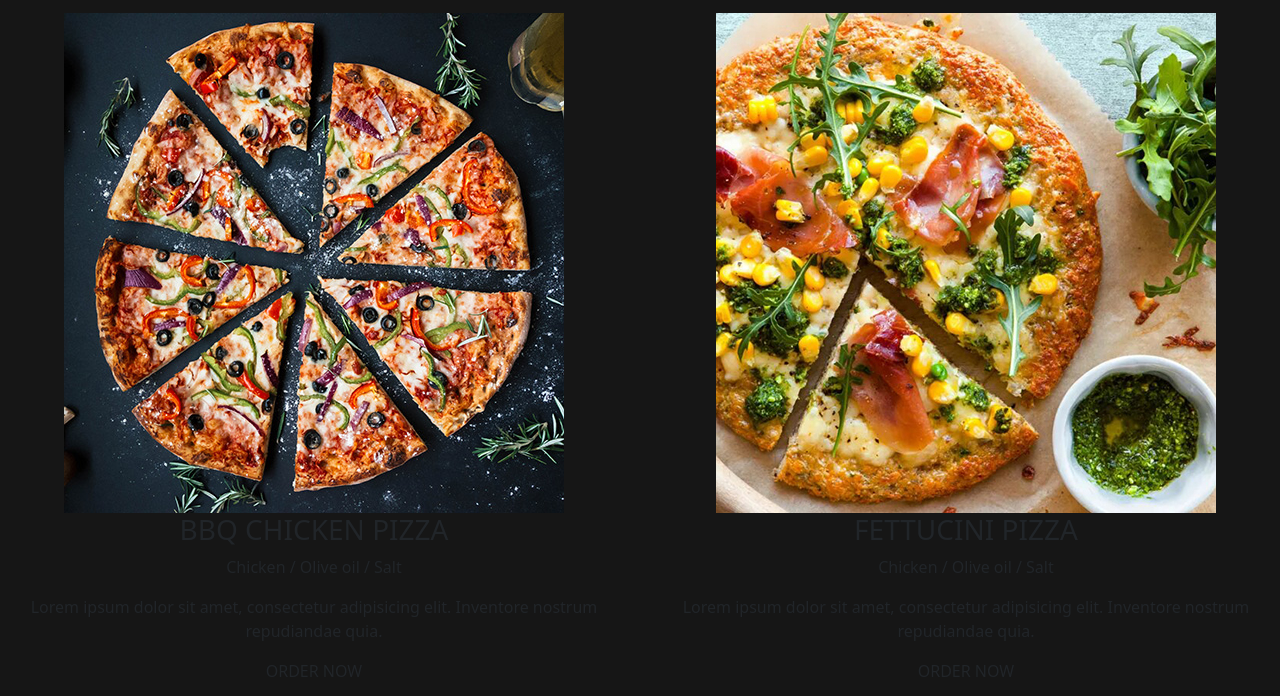
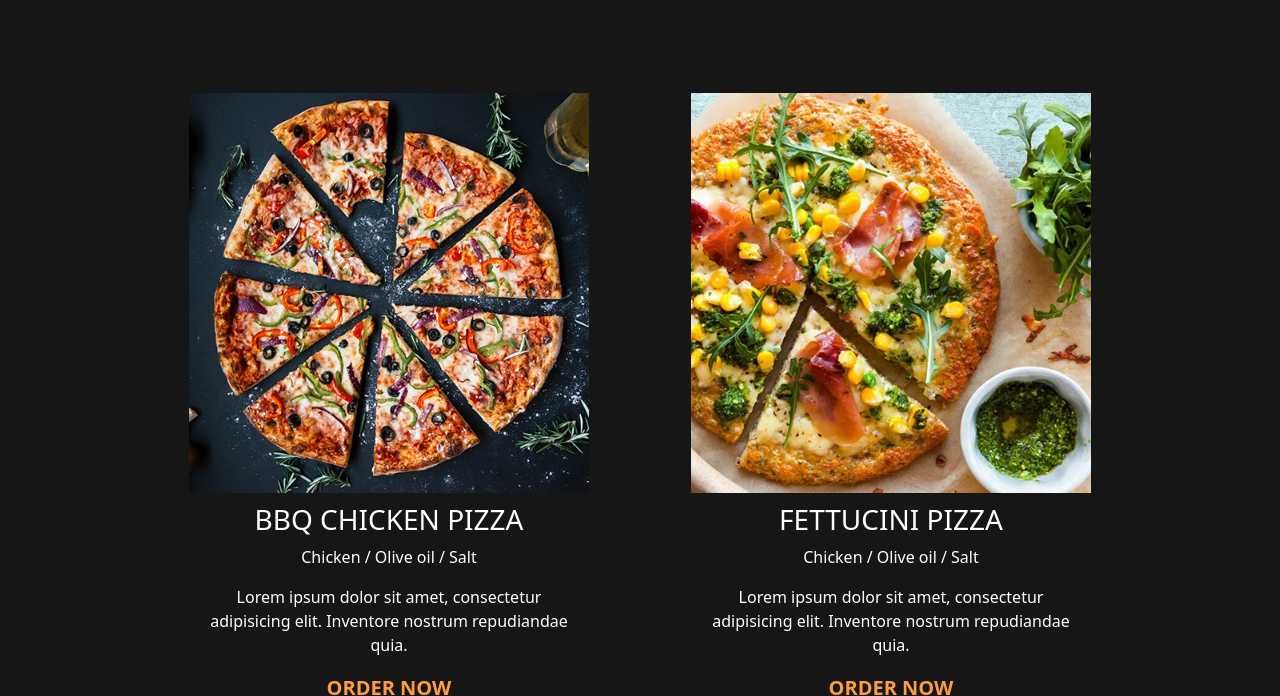
Before and after one commit to Andy3643/Pizza-Palace, a plain HTML site: page index.html in a window 1280 px wide. Shown: the part 73-769 px from the top of the page. Drawn offline with Linux system fonts and the light colour scheme.

Commit message:
style:add backround colour and size images in menu section.

```diff
--- a/css/style.css
+++ b/css/style.css
@@ -8,3 +8,27 @@ body{
  background-size: cover;
  color: white;
 }
+.available-pizzas{
+  padding: 80px 150px;
+  background-color:rgb(22, 22, 22) ;
+}
+#pizza-images{
+  width: 50vh;
+}
+.pizza-description{
+  padding:  10px 50px;
+  color: white;
+}
+.order-now{
+  color: #FD9D3E;
+  font-weight: bolder;
+  font-size: 20px;
+  padding: 0 -10px;
+  border-bottom: solid 3px #FD9D3E;
+  width: 40%;
+  margin-left: 30%;
+}
+.order-now:hover{
+  color: aliceblue;
+  border-bottom: solid 3px aliceblue;
+}
```
Also changed, not shown: index.html (+1 -0 lines).
